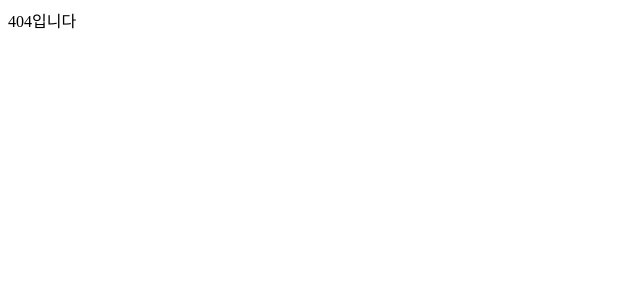
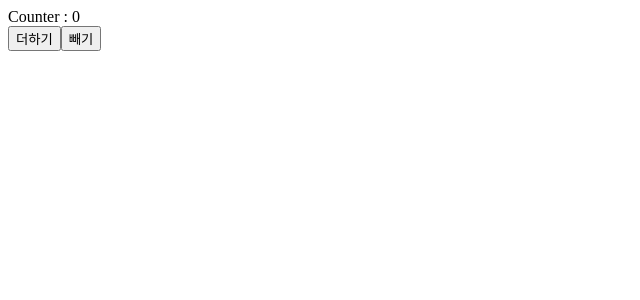
Before and after one commit to hoilzz/test-tutorial-with-todo, a React app: page /calculator in a window 1280 px wide. Shown: the top 300 px of the page, without its empty margins (0-640 px from the left). Built offline with nearby package versions, Linux system fonts and the light colour scheme.

Commit message:
계산기 컴포넌트

```diff
--- a/src/components/App.js
+++ b/src/components/App.js
@@ -15,12 +15,15 @@ const NoPage = React.lazy(() =>
   import(/* webpackChunkName: "Nopage" */ './NoPage'),
 );
 
+const Calculator = React.lazy(() => import('./Calculator'));
+
 const App = () => (
   <Router>
     <React.Suspense fallback={<div>loading...</div>}>
       <Switch>
         <Route exact path="/" component={Home} />
-        <Route exact path="/async" component={AsyncPage} />
+        <Route path="/async" component={AsyncPage} />
+        <Route path="/calculator" component={Calculator} />
         <Route component={NoPage} />
       </Switch>
     </React.Suspense>
--- /dev/null
+++ b/src/components/Calculator.js
@@ -0,0 +1,24 @@
+import React, { useState } from 'react';
+
+const Calculator = () => {
+  const [counter, updateCounter] = useState(0);
+
+  const onIncrement = () => updateCounter(counter + 1);
+  const onDecrement = () => updateCounter(counter - 1);
+
+  return (
+    <div>
+      <div>Counter : {counter}</div>
+      <div>
+        <button type="button" onClick={onIncrement}>
+          더하기
+        </button>
+        <button type="button" onClick={onDecrement}>
+          빼기
+        </button>
+      </div>
+    </div>
+  );
+};
+
+export default Calculator;
--- a/src/components/Home.js
+++ b/src/components/Home.js
@@ -5,6 +5,7 @@ const Home = () => (
   <div>
     <div>
       <Link to="/async">async로 이동</Link>
+      <Link to="/calculator">계산기로 이동</Link>
     </div>
     hoilzz 의 home 입니다
   </div>
```
